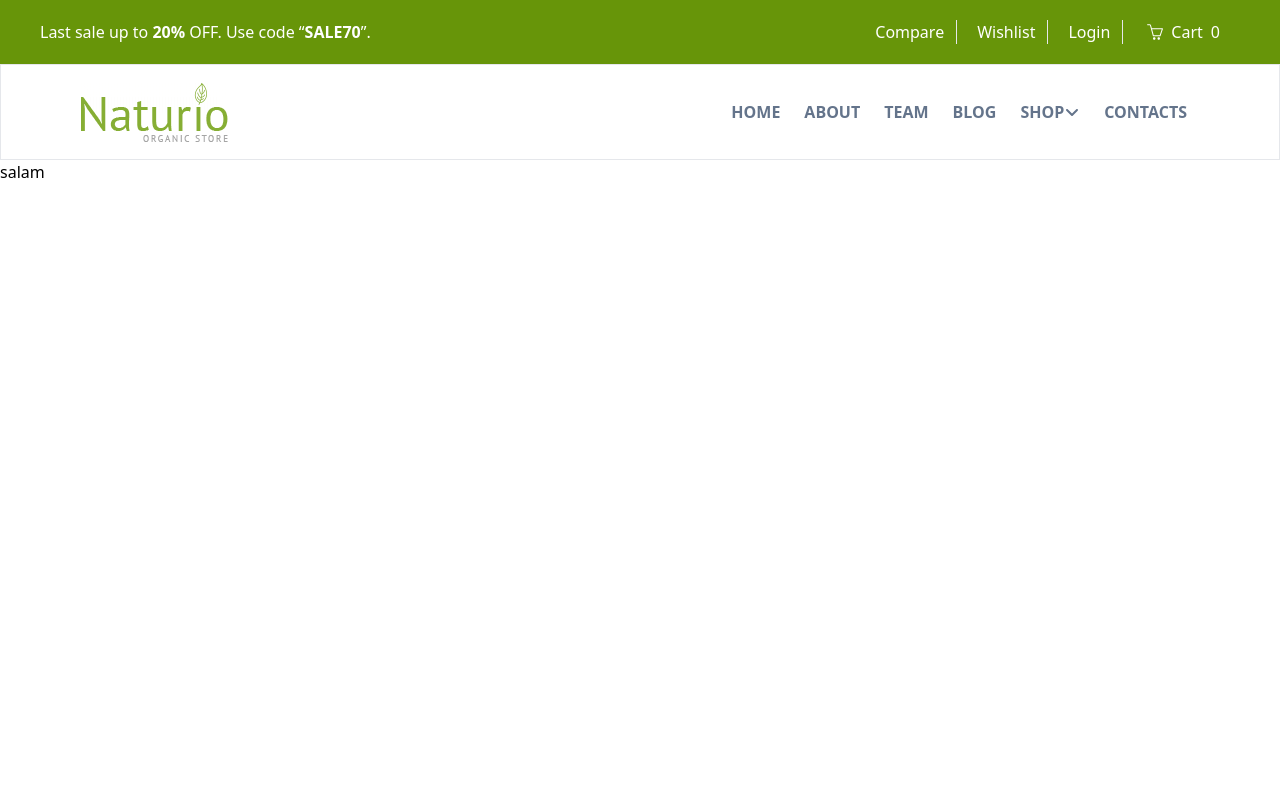
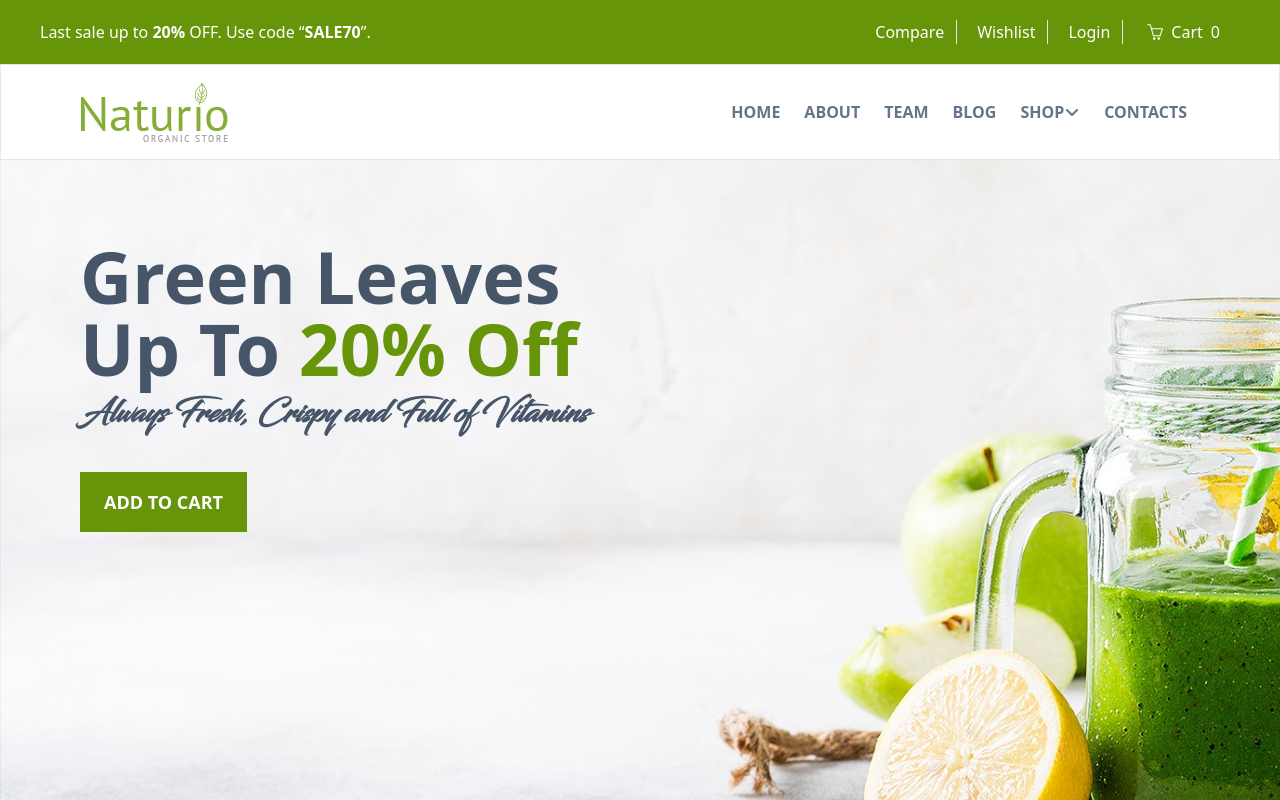
Before and after one commit to mohammadnasiri72/next-project, a Next.js app: page / in a window 1280 px wide. Shown: the top 800 px of the page. Built offline with nearby package versions, Linux system fonts and the light colour scheme.

Commit message:
section1 home page compeleted

```diff
--- a/src/app/globals.css
+++ b/src/app/globals.css
@@ -1,3 +1,12 @@
 @tailwind base;
 @tailwind components;
 @tailwind utilities;
+
+@font-face{
+    font-family: Pacifico;
+    src: url("../../public/font/fr13631857_Blacksword.otf") ;
+}
+
+.homePage{
+    background-image: url('../../public/images/bg1-1.jpg');
+}
--- a/src/app/page.js
+++ b/src/app/page.js
@@ -1,6 +1,9 @@
+import HomePage from "@/component/template/home/home";
 
 export default function Home() {
   return (
-   <>salam</>
+   <>
+    <HomePage />
+   </>
   )
 }
--- /dev/null
+++ b/src/component/template/home/home.jsx
@@ -0,0 +1,14 @@
+import React from 'react'
+
+export default function HomePage() {
+  return (
+    <div className='homePage h-screen bg-cover p-20'>
+        <div>
+            <p className='text-7xl font-semibold text-slate-600'>Green Leaves</p>
+            <p className='text-7xl font-semibold text-slate-600'>Up To <span className='text-[#679509]'>20% Off</span></p>
+            <p className='text-3xl font-semibold text-slate-600 mt-3 font-[Pacifico]'>Always Fresh, Crispy and Full of Vitamins</p>
+            <button className='text-white bg-[#679509] px-6 py-4 mt-10 font-semibold text-lg duration-300 hover:bg-slate-600'>ADD TO CART</button>
+        </div>
+    </div>
+  )
+}
```
Also changed, not shown: public/font/fr13631857_Blacksword.otf (added), public/images/bg1-1.jpg (added).
